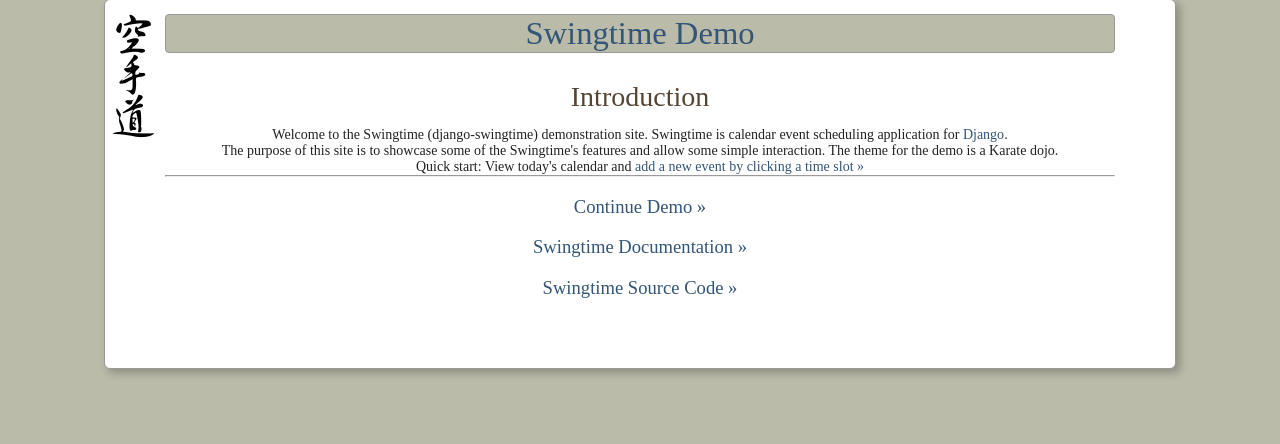
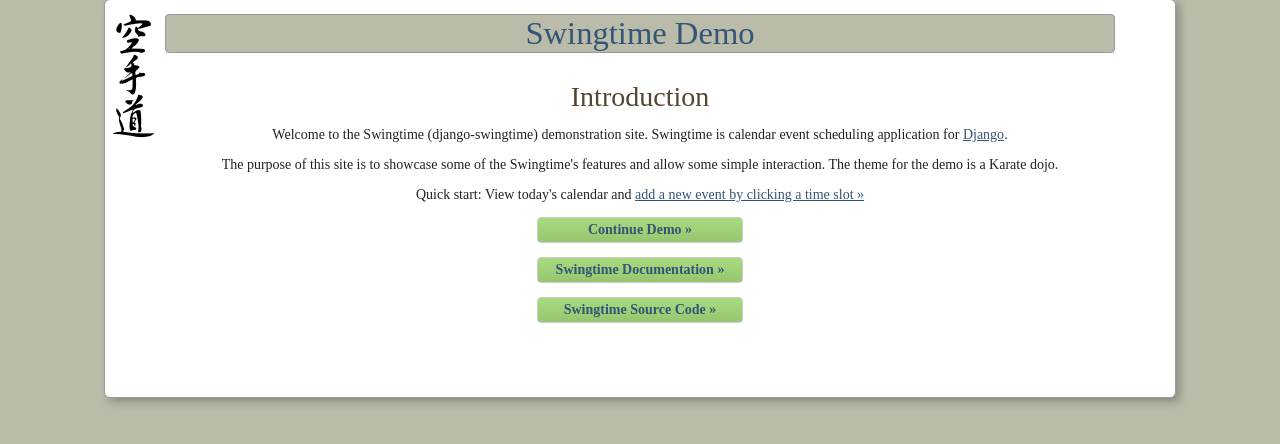
Before and after one commit to dakrauth/django-swingtime, a Django app: page / in a window 1280 px wide. Shown: the part 29-473 px from the top of the page. Run offline with Django 3.2, Linux system fonts and the light colour scheme; parts of the project's set-up code (start-up, migrations or seed data) failed here and were passed over.

Commit message:
Updates for upgrading to Django 1.6

```diff
--- a/demo/demo_site/media/css/demo.css
+++ b/demo/demo_site/media/css/demo.css
@@ -3,8 +3,8 @@ h1 { font-size: 2.33em; text-align: center; }
 h2 { font-size: 2em; color: #543; margin: 1em 0 .5em; text-align: center;}
 h3 { font-size: 1.66em; color: #655; font-size: 1.33em; margin: 1em 0 .5em; }
 h4 { font-size: 1.33em; color: #877; font-size: 1.33em; margin: 1em 0 .5em; }
-a { text-decoration: none; color: #357; }
-a:hover { text-decoration: underline; }
+p { margin-bottom: 1em; }
+a { color: #357; }
 table {border-collapse: collapse; border-spacing: 0;}
 caption, th, td {text-align: left; }
 th, td { padding: 4px; border: 1px solid #eee; }
@@ -24,7 +24,9 @@ img { border: none; }
     background: #fff url(/media/img/karatedo.png) no-repeat left 10px;
 }
 header h1 { border: 1px solid #999; border-radius: 4px; background-color: #bba; }
+    header h1 a { text-decoration: none; }
 nav { text-align: center; font-weight: bold; }
+nav a { text-decoration: none; }
 dt { font-weight: bold; }
 dd { margin-bottom: .5em; }
 form table { width: 100%; border: 1px solid #aaa; }
@@ -34,6 +36,34 @@ form table { width: 100%; border: 1px solid #aaa; }
     form table th { text-align: right; width: 10em; }
     form tfoot td { text-align: center; background-color: #566; }
     form input[type="text"] { padding: 2px 4px; border-radius: 2px; border: 1px solid #ccc; }
+a.plain { text-decoration: none; }
+
+.btn {
+    display: inline-block;
+    padding: 2px 8px;
+    text-decoration: none;
+    border: 1px solid #ccc;
+    border-radius: 4px;
+    background: #a9db80;
+    background: -moz-linear-gradient(top,  #a9db80 0%, #96c56f 100%);
+    background: -webkit-linear-gradient(top,  #a9db80 0%,#96c56f 100%);
+    background: -ms-linear-gradient(top,  #a9db80 0%,#96c56f 100%);
+    background: linear-gradient(to bottom,  #a9db80 0%,#96c56f 100%);
+}
+.btn:hover {
+    background: #96c56f;
+    background: -moz-linear-gradient(top,  #96c56f 0%, #a9db80 100%);
+    background: -webkit-linear-gradient(top,  #96c56f 0%,#a9db80 100%);
+    background: -ms-linear-gradient(top,  #96c56f 0%,#a9db80 100%);
+    background: linear-gradient(to bottom,  #96c56f 0%,#a9db80 100%);
+}
+nav a.btn {
+    display: block;
+    width: 14em;
+    margin: 1em auto;
+    padding: 4px;
+    text-align: center;
+}
 .form-indent { margin-left: 2.5em; }
 .horizontal { width: 30em; }
     .horizontal li { float: left; margin: 0; }
--- a/demo/demo_site/settings.py
+++ b/demo/demo_site/settings.py
@@ -37,7 +37,6 @@ TEMPLATE_CONTEXT_PROCESSORS = (
     'django.core.context_processors.debug',
     'django.core.context_processors.media',
     'django.contrib.auth.context_processors.auth',
-    'django.contrib.messages.context_processors.messages',
     'swingtime.context_processors.current_datetime',
 )
 
@@ -50,11 +49,7 @@ INSTALLED_APPS = (
     'django.contrib.auth',
     'django.contrib.contenttypes',
     'django.contrib.sessions',
-    'django.contrib.messages',
-    #'django.contrib.sites',
     'django.contrib.admin',
-    'django.contrib.staticfiles',
-
     'swingtime',
     'karate',
 )
--- a/demo/demo_site/templates/intro.html
+++ b/demo/demo_site/templates/intro.html
@@ -25,8 +25,9 @@
             add a new event by clicking a time slot &raquo;</a>
     </p>
 
-    <hr>
-    <h3 class="center"><a href="{% url 'karate-home' %}">Continue Demo &raquo;</a></h3>
-    <h3 class="center"><a href="/docs/index.html">Swingtime Documentation &raquo;</a></h3>
-    <h3 class="center"><a href="https://github.com/dakrauth/django-swingtime">Swingtime Source Code &raquo;</a></h3>
+    <nav>
+        <a class="btn" href="{% url 'karate-home' %}">Continue Demo &raquo;</a>
+        <a class="btn" href="/docs/index.html">Swingtime Documentation &raquo;</a>
+        <a class="btn" href="https://github.com/dakrauth/django-swingtime">Swingtime Source Code &raquo;</a>
+    </nav>
 {% endblock main_content %}
--- a/demo/demo_site/templates/swingtime/daily_view.html
+++ b/demo/demo_site/templates/swingtime/daily_view.html
@@ -4,9 +4,9 @@
 {% block main_content %}
     <h3>Daily View</h3>
     <h4>
-        <a href="{% url 'swingtime-daily-view' prev_day.year prev_day.month prev_day.day %}">&larr;</a>
+        <a class="plain" href="{% url 'swingtime-daily-view' prev_day.year prev_day.month prev_day.day %}">&larr;</a>
         {{ day|date:"l, N jS Y" }}
-        <a href="{% url 'swingtime-daily-view' next_day.year next_day.month next_day.day %}">&rarr;</a>
+        <a class="plain" href="{% url 'swingtime-daily-view' next_day.year next_day.month next_day.day %}">&rarr;</a>
     </h4>
     <table class="calendar">
         <thead>
--- a/demo/requirements.txt
+++ b/demo/requirements.txt
@@ -1,2 +1,2 @@
-python-dateutil==2.2
-Django<1.6
+python-dateutil
+Django<1.7
--- a/docs/conf.py
+++ b/docs/conf.py
@@ -39,7 +39,7 @@ master_doc = 'index'
 
 # General information about the project.
 project = u'Swingtime'
-copyright = u'2013, David Krauth'
+copyright = u'2014, David Krauth'
 
 # The version info for the project you're documenting, acts as replacement for
 # |version| and |release|, also used in various other places throughout the
@@ -48,7 +48,7 @@ copyright = u'2013, David Krauth'
 # The short X.Y version.
 version = '0.3'
 # The full version, including alpha/beta/rc tags.
-release = '0.3.0'
+release = '0.3.2'
 
 # The language for content autogenerated by Sphinx. Refer to documentation
 # for a list of supported languages.
--- a/setup.py
+++ b/setup.py
@@ -19,6 +19,6 @@ setup(
     ],
     install_requires=[
         'python-dateutil',
-        'django',
+        'django>=1.6',
     ]
 )
--- a/swingtime/__init__.py
+++ b/swingtime/__init__.py
@@ -1,4 +1,4 @@
-VERSION = (0, 3, 1, 'beta', 0)
+VERSION = (0, 3, 2, 'beta', 0)
 
 #-------------------------------------------------------------------------------
 def get_version():
--- a/swingtime/forms.py
+++ b/swingtime/forms.py
@@ -388,6 +388,7 @@ class EventForm(forms.ModelForm):
     #===========================================================================
     class Meta:
         model = Event
+        fields = "__all__"
 
     #---------------------------------------------------------------------------
     def __init__(self, *args, **kws):
@@ -408,3 +409,4 @@ class SingleOccurrenceForm(forms.ModelForm):
     #===========================================================================
     class Meta:
         model = Occurrence
+        fields = "__all__"
```
Also changed, not shown: LICENSE.txt, README.md, 2 other files.
